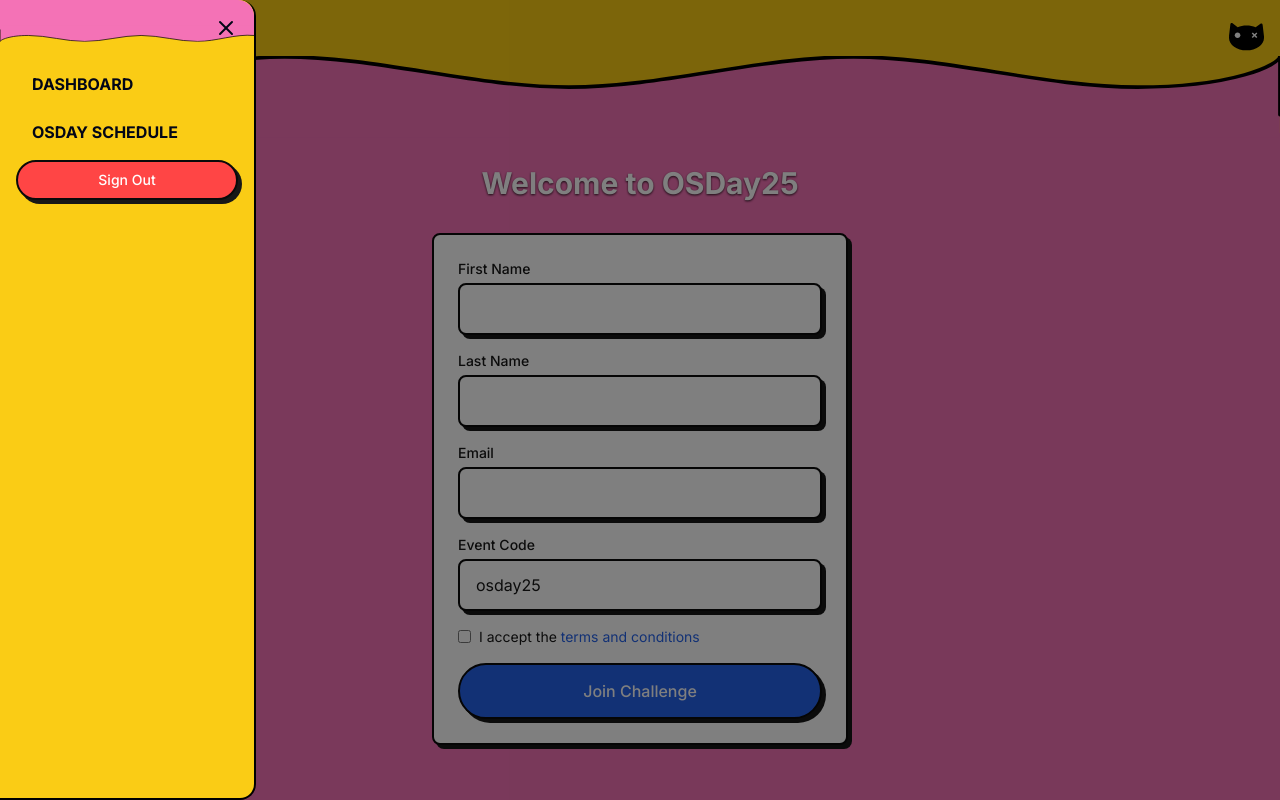
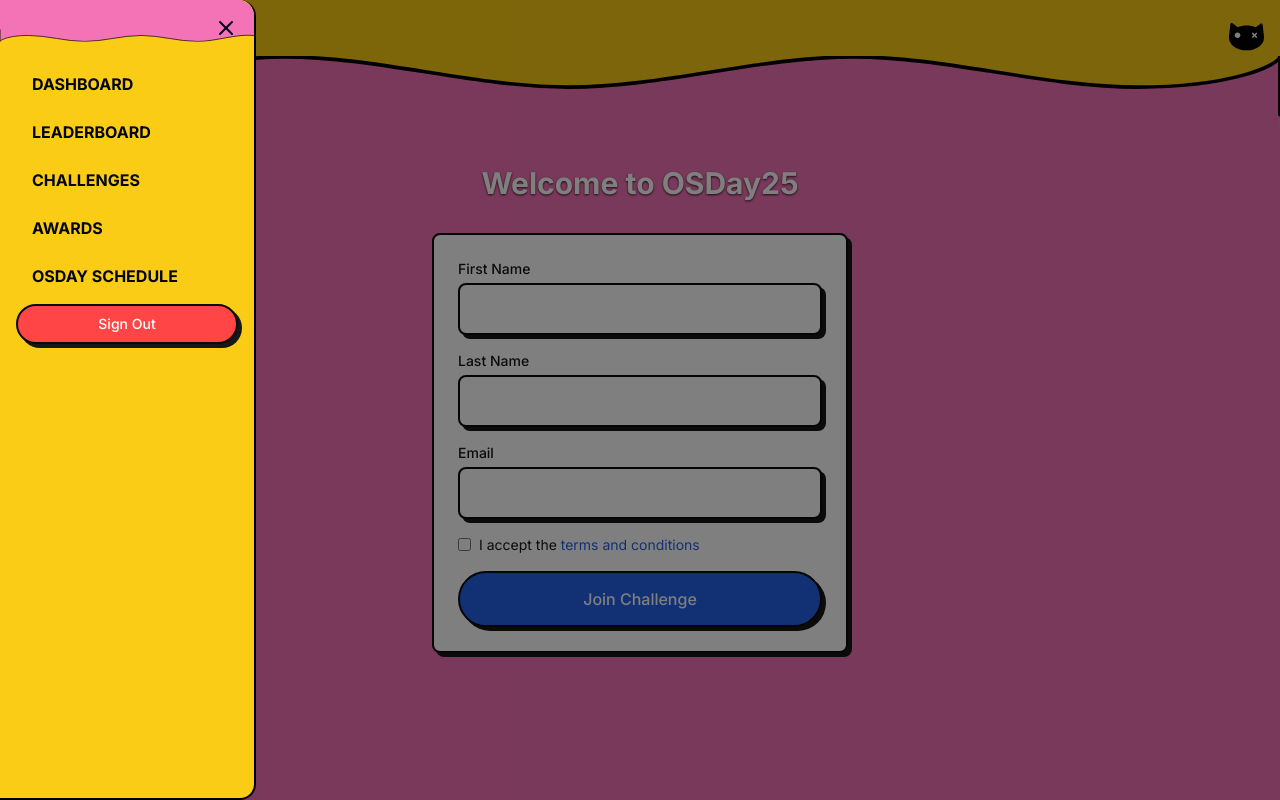
Before and after one commit to Schroedinger-Hat/tanglecat, a Next.js app in the folder app/: page / in a window 1280 px wide. Both pictures are taken after a click on the button "Open menu". Built offline with nearby package versions, Linux system fonts and the light colour scheme; no server answers.

Commit message:
fix: refactor ui

```diff
--- a/app/src/components/AwardDetail.tsx
+++ b/app/src/components/AwardDetail.tsx
@@ -10,6 +10,7 @@ import Image from 'next/image'
 import { urlForImage } from '@/lib/sanity.image'
 import { Button } from './ui/button'
 import { Card, CardHeader, CardContent, CardFooter, CardSection } from './ui/Card'
+import { getBasePublicUrl } from '@/lib/utils/getBasePublicUrl'
 
 interface Props {
   award: Award
@@ -22,6 +23,7 @@ export function AwardDetail({ award }: Props) {
   const [isRedeeming, setIsRedeeming] = useState(false)
   const [showQR, setShowQR] = useState(false)
   const [userEmail, setUserEmail] = useState<string>('')
+  const baseUrl = getBasePublicUrl()
 
   useEffect(() => {
     if (isCompleted) {
@@ -81,7 +83,7 @@ export function AwardDetail({ award }: Props) {
     }
   }, [showQR, checkAwardStatus])
 
-  const verificationUrl = `${process.env.NEXT_PUBLIC_BASE_URL}/api/admin/verify-award?awardId=${award._id}&email=${userEmail}`
+  const verificationUrl = `${baseUrl}/api/admin/verify-award?awardId=${award._id}&email=${userEmail}`
 
   const handleRedeem = async () => {
     if (award.isSupervised) {
--- a/app/src/components/ChallengeDetail.tsx
+++ b/app/src/components/ChallengeDetail.tsx
@@ -11,6 +11,7 @@ import { Button } from './ui/button'
 import { Card, CardHeader, CardContent, CardFooter, CardSection } from './ui/Card'
 import { Input } from './ui/input.generic'
 import { toast } from 'sonner'
+import { getBasePublicUrl } from '@/lib/utils/getBasePublicUrl'
 
 interface Props {
   challenge: Challenge
@@ -23,6 +24,7 @@ export function ChallengeDetail({ challenge }: Props) {
   const [isRedeeming, setIsRedeeming] = useState(false)
   const [showQR, setShowQR] = useState(false)
   const [userEmail, setUserEmail] = useState<string>('')
+  const baseUrl = getBasePublicUrl()
 
   useEffect(() => {
     if (isCompleted) {
@@ -84,7 +86,7 @@ export function ChallengeDetail({ challenge }: Props) {
     }
   }, [showQR, checkChallengeStatus])
 
-  const verificationUrl = `${process.env.NEXT_PUBLIC_BASE_URL}/api/admin/verify-challenge?challengeId=${challenge._id}&email=${userEmail}`
+  const verificationUrl = `${baseUrl}/api/admin/verify-challenge?challengeId=${challenge._id}&email=${userEmail}`
 
   const handleRedeem = async () => {
     if (challenge.isSupervised) {
--- a/app/src/components/ChallengesView.tsx
+++ b/app/src/components/ChallengesView.tsx
@@ -50,6 +50,9 @@ export function ChallengesView() {
             description={challenge.abstract}
             points={challenge.points}
             isCompleted={isCompleted}
+            isSupervised={challenge.isSupervised}
+            isOnline={challenge.isOnline}
+            webhook={challenge.webhookUrl}
           />
         )
       })}
--- a/app/src/components/LeaderboardView.tsx
+++ b/app/src/components/LeaderboardView.tsx
@@ -34,7 +34,7 @@ export function LeaderboardView() {
 
   return (
     <div className="max-w-2xl mx-auto">
-      <div className="space-y-3 max-h-[70%] p-4 overflow-y-auto">
+      <div className="sticky top-0 space-y-3 max-h-[70vh] p-4 overflow-y-auto">
         {users.map((user, index) => (
           <ListItem
             key={user._id}
--- a/app/src/components/SignUpForm.tsx
+++ b/app/src/components/SignUpForm.tsx
@@ -19,6 +19,7 @@ export function SignUpForm() {
   const [loading, setLoading] = useState(false)
 
   const handleSubmit = async (e: React.FormEvent) => {
+    if (loading) return
     e.preventDefault()
     setError('')
     setLoading(true)
@@ -46,7 +47,7 @@ export function SignUpForm() {
       if (data.role === 'supervisor' || data.role === 'admin') {
         router.push('/admin')
       } else {
-        router.push('/dashboard')
+        router.push('/dashboard?view=challenges')
       }
     } catch (error) {
       setError(error instanceof Error ? error.message : 'Something went wrong')
@@ -97,9 +98,9 @@ export function SignUpForm() {
       </div>
 
       <div>
-        <label className="block text-sm font-medium mb-1">Event Code</label>
+        <label className="block text-sm font-medium mb-1 hidden">Event Code</label>
         <Input
-          type="text"
+          type="hidden"
           required
           className="w-full p-2 border rounded"
           readOnly
--- a/app/src/components/ui/listItem.tsx
+++ b/app/src/components/ui/listItem.tsx
@@ -14,6 +14,9 @@ interface ChallengeListItemProps extends BaseListItemProps {
   description: string
   points: number
   isCompleted?: boolean
+  isSupervised?: boolean
+  isOnline?: boolean
+  webhook?: string
 }
 
 interface LeaderboardListItemProps extends BaseListItemProps {
@@ -85,6 +88,12 @@ const ListItem = React.forwardRef<HTMLElement, ListItemProps>(
           <div className="flex justify-between items-start gap-4">
             <div className="flex-1">
               <h3 className="font-semibold text-lg mb-2 flex items-center gap-2">
+                <Image
+                  src={`https://api.dicebear.com/9.x/glass/png?seed=${props.isSupervised ? 'supervised' : props.isOnline ? 'online' : props.webhook ? 'webhook' : 'self-check'}`}
+                  alt="Challenge type"
+                  width={24}
+                  height={24}
+                />
                 {title}
               </h3>
             </div>
--- a/app/src/components/ui/sidebar.tsx
+++ b/app/src/components/ui/sidebar.tsx
@@ -68,7 +68,29 @@ const Sidebar = ({ isOpen, onClose }: SidebarProps) => {
               Dashboard
             </Link>
             <Link
+              href="/dashboard?view=leaderboard"
+              className="block px-4 py-2  text-slate-950 font-bold uppercase hover:bg-gray-100 rounded-lg"
+              onClick={onClose}
+            >
+              Leaderboard
+            </Link>
+            <Link
+              href="/dashboard?view=challenges"
+              className="block px-4 py-2  text-slate-950 font-bold uppercase hover:bg-gray-100 rounded-lg"
+              onClick={onClose}
+            >
+              Challenges
+            </Link>
+            <Link
+              href="/dashboard?view=award"
+              className="block px-4 py-2  text-slate-950 font-bold uppercase hover:bg-gray-100 rounded-lg"
+              onClick={onClose}
+            >
+              Awards
+            </Link>
+            <Link
               href="https://osday.dev/schedule"
+              target="_blank"
               className="block px-4 py-2  text-slate-950 font-bold uppercase hover:bg-gray-100 rounded-lg"
               onClick={onClose}
             >
--- /dev/null
+++ b/app/src/lib/utils/getBasePublicUrl.ts
@@ -0,0 +1,9 @@
+export function getBasePublicUrl(): string {
+  // Check if we're in development/local mode
+  if (process.env.NODE_ENV === 'development') {
+    return process.env.NEXT_PUBLIC_BASE_URL || 'http://localhost:3000'
+  }
+
+  // In production, use the Vercel URL
+  return process.env.VERCEL_PROJECT_PRODUCTION_URL || process.env.NEXT_PUBLIC_BASE_URL || ''
+}
```
